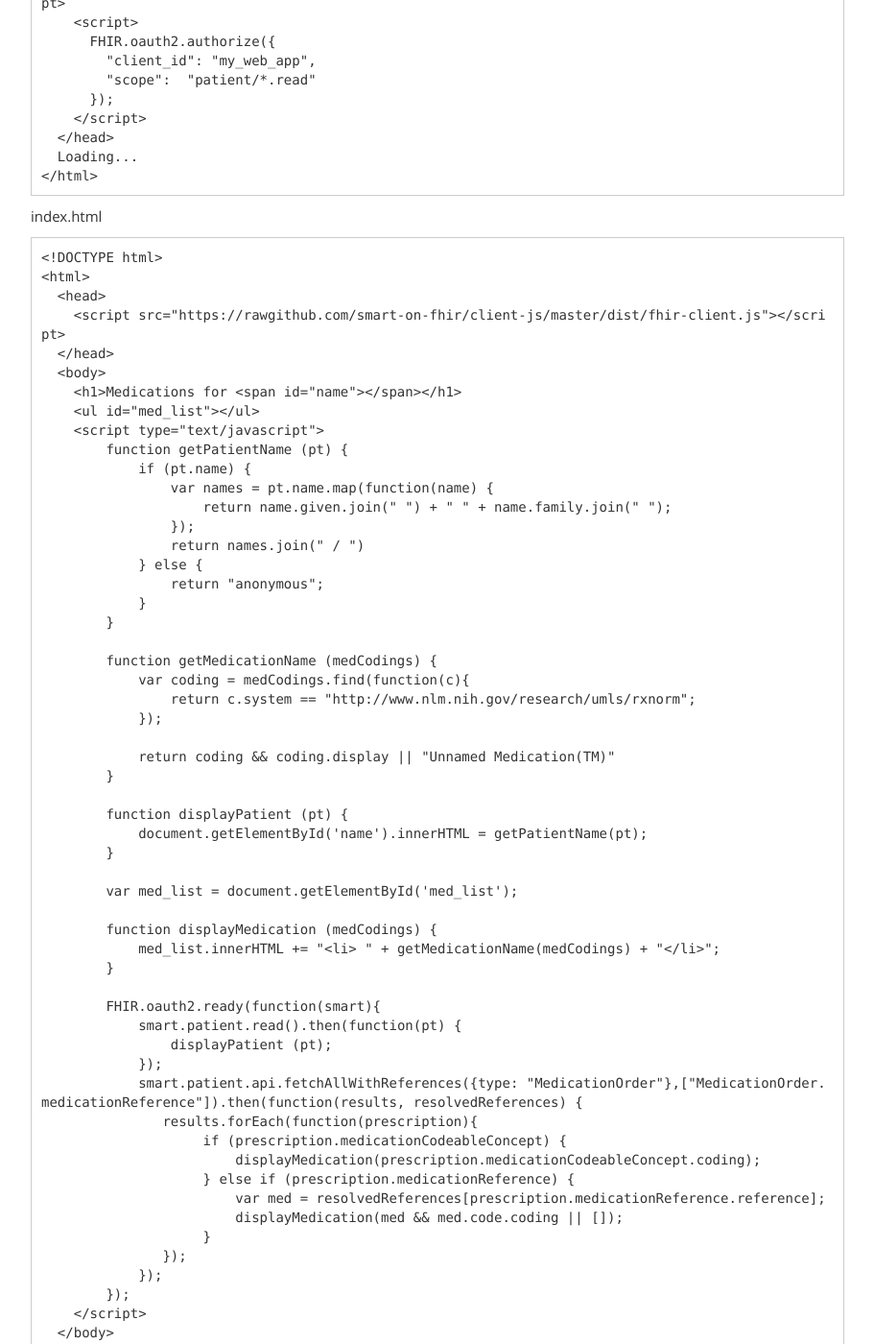
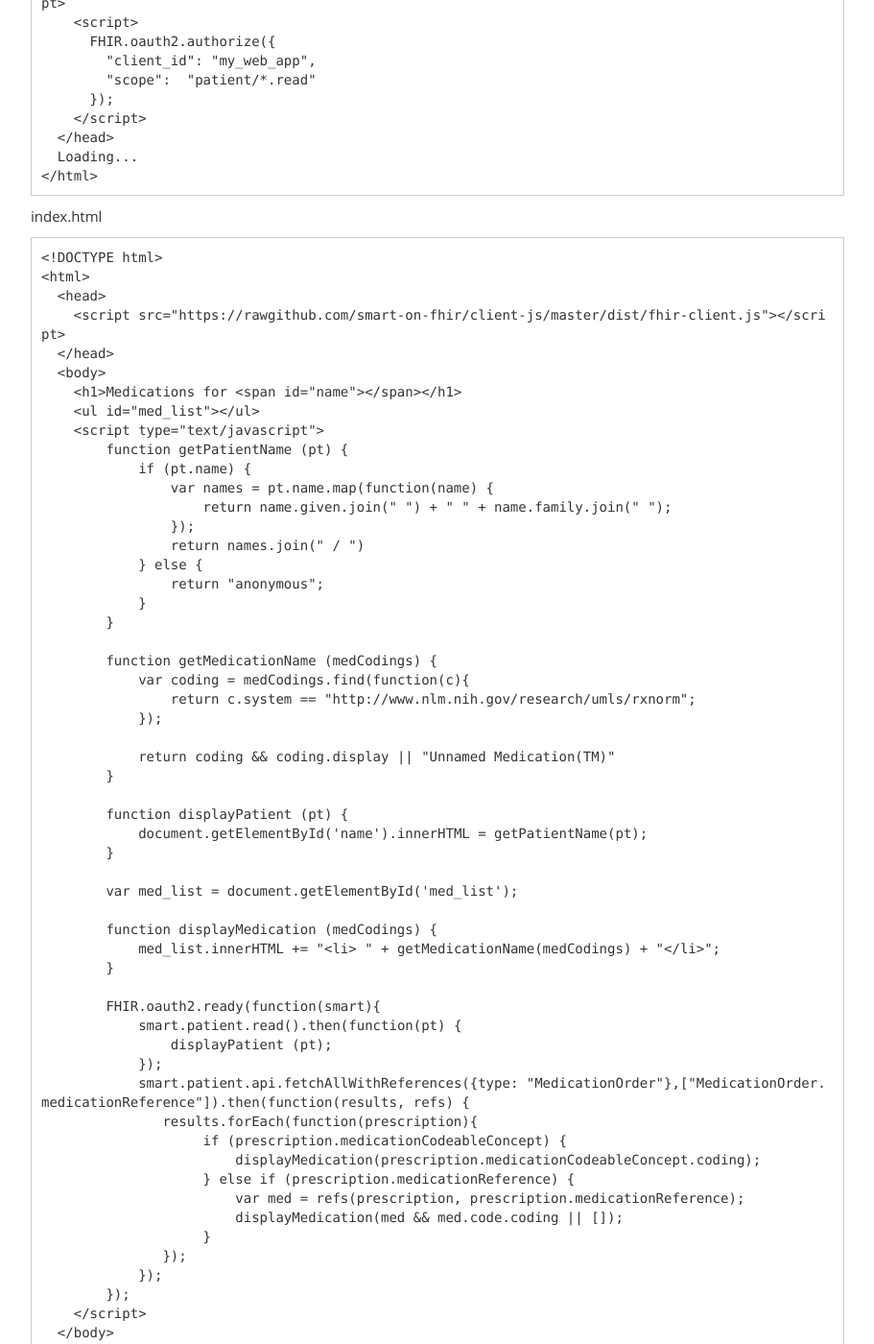
Before and after one commit to smart-on-fhir/smart-on-fhir.github.io, a Jekyll site: the page built from tutorials/testing/index.md, in a window 1280 px wide and 1400 px high, scrolled down 822 px. Shown: the whole window at 96% size, without its empty margins (38-949 px from the left). Built offline with Jekyll 4.4.1, drawn with Linux system fonts in a browser that asks for light colours; Markdown is read by kramdown in place of the engine named in the settings; some of the changed text lies outside the part shown.

Commit message:
Update sample apps

```diff
--- a/tutorials/testing/index.md
+++ b/tutorials/testing/index.md
@@ -94,12 +94,12 @@ index.html
             smart.patient.read().then(function(pt) {
                 displayPatient (pt);
             });
-            smart.patient.api.fetchAllWithReferences({type: "MedicationOrder"},["MedicationOrder.medicationReference"]).then(function(results, resolvedReferences) {
+            smart.patient.api.fetchAllWithReferences({type: "MedicationOrder"},["MedicationOrder.medicationReference"]).then(function(results, refs) {
                results.forEach(function(prescription){
                     if (prescription.medicationCodeableConcept) {
                         displayMedication(prescription.medicationCodeableConcept.coding);
                     } else if (prescription.medicationReference) {
-                        var med = resolvedReferences[prescription.medicationReference.reference];
+                        var med = refs(prescription, prescription.medicationReference);
                         displayMedication(med && med.code.coding || []);
                     }
                });
```
Also changed, not shown: tutorials/javascript/index.md (+2 -2 lines).
